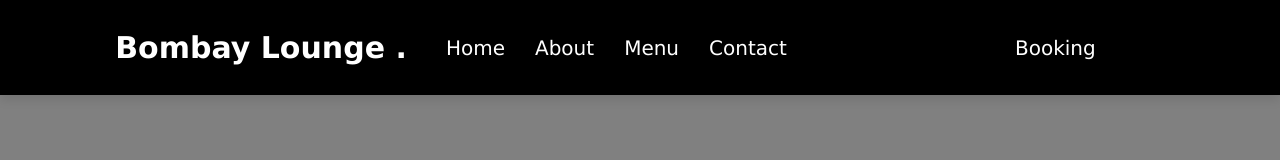
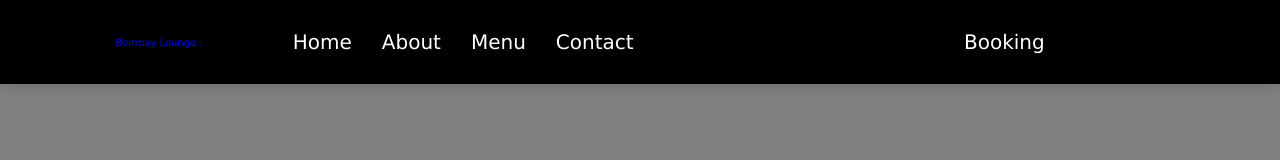
Before and after one commit to IshanS24/CS50, a plain HTML site: page RestaurantProj/about.html in a window 1280 px wide. Drawn offline with Linux system fonts and the light colour scheme.

Commit message:
test coneect

```diff
--- a/RestaurantProj/about.html
+++ b/RestaurantProj/about.html
@@ -14,7 +14,7 @@
 </html>
 
 <header>
-  <a href='#' class="logo"> Bombay Lounge <span>.</span></a>
+  <a href='#' class="logo1"> Bombay Lounge <span>.</span></a>
 
   <nav class="navbar">
     <a href="homepage.html">home<a/>
```
